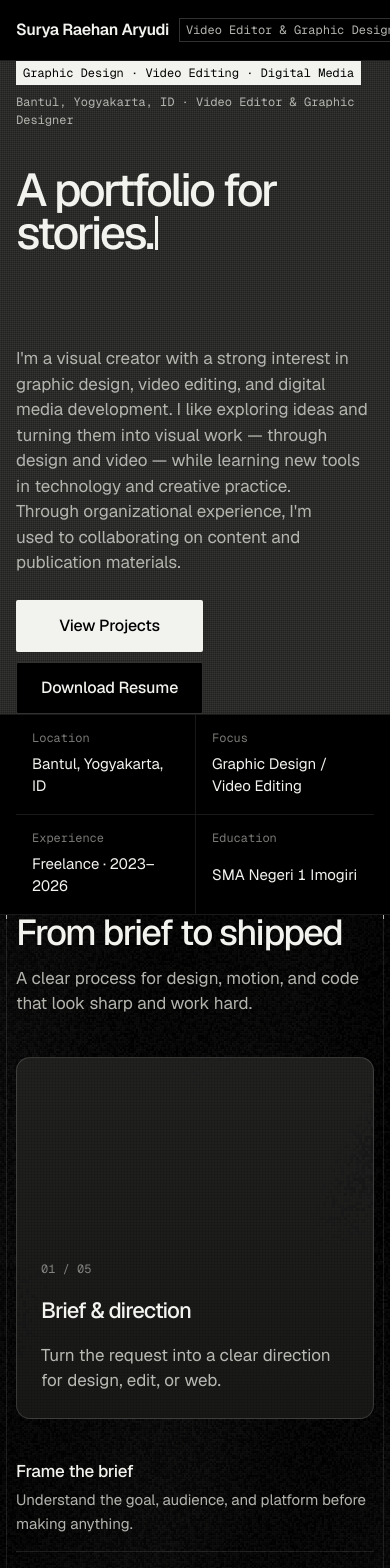
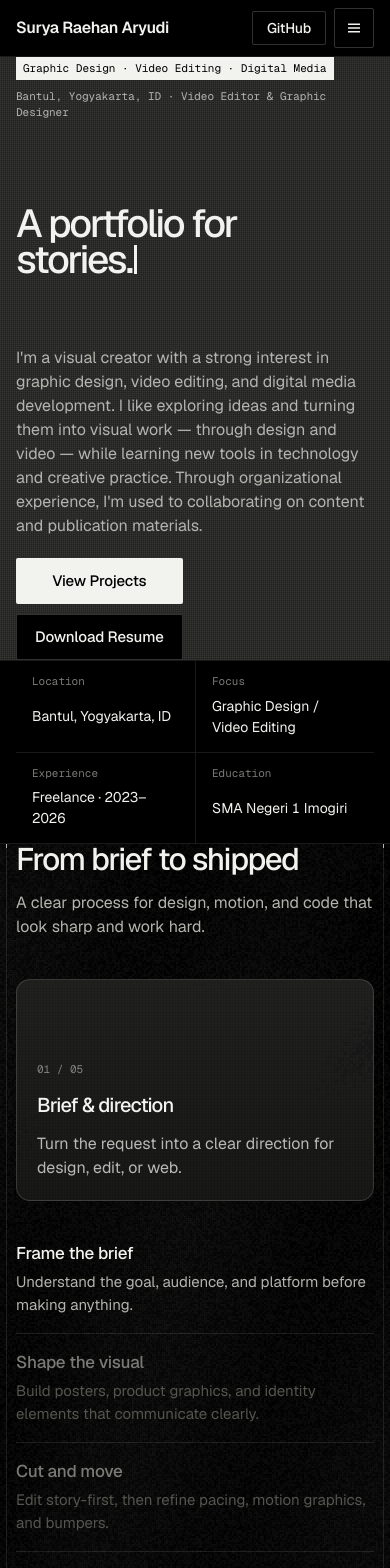
Before and after one commit to SuryaRaehan/PORTOFOLIO, a React (Vite) app: page / in a window 390 px wide. Shown: the top 1568 px of the page. Built offline with nearby package versions, Linux system fonts and the light colour scheme.

Commit message:
Refine responsive layout for tablet and mobile

```diff
--- a/src/components/Process.tsx
+++ b/src/components/Process.tsx
@@ -19,16 +19,7 @@ export default function Process() {
       </div>
       <div className="wrap how-static">
         <div className="plate reveal">
-          <div
-            style={{
-              padding: "clamp(24px,3vw,40px)",
-              minHeight: 360,
-              display: "grid",
-              alignContent: "end",
-              gap: 16,
-              position: "relative",
-            }}
-          >
+          <div className="plate-in">
             <p className="mono dim">0{active + 1} / 05</p>
             <h3
               style={{
--- a/src/components/Projects.tsx
+++ b/src/components/Projects.tsx
@@ -19,28 +19,10 @@ export default function Projects() {
             <span>focus · {featured.category}</span>
             <span className="dim">deliverable: {featured.outcome.replace(/^Deliverable: /, "")}</span>
           </div>
-          <div className="reveal" style={{ minHeight: 380 }}>
-            <div
-              style={{
-                padding: "clamp(24px,4vw,56px)",
-                minHeight: 380,
-                display: "grid",
-                alignContent: "end",
-                gap: 14,
-                position: "relative",
-                zIndex: 1,
-              }}
-            >
+          <div className="reveal reveal--feature">
+            <div className="feature-in">
               <p className="mono dim">{featured.category}</p>
-              <h3
-                style={{
-                  fontSize: "clamp(40px,1rem+4vw,84px)",
-                  letterSpacing: "-.05em",
-                  lineHeight: 0.95,
-                }}
-              >
-                {featured.title}
-              </h3>
+              <h3 className="feature-title">{featured.title}</h3>
               <p className="lead" style={{ maxWidth: "30em" }}>
                 {featured.body}
               </p>
--- a/src/components/Showcase.tsx
+++ b/src/components/Showcase.tsx
@@ -24,14 +24,7 @@ export default function Showcase() {
                 background: "radial-gradient(circle at 50% 30%, #1a1a1a, #050505 70%)",
               }}
             >
-              <div
-                style={{
-                  textAlign: "center",
-                  padding: 24,
-                  display: "grid",
-                  gap: 12,
-                }}
-              >
+              <div className="film-placeholder">
                 <p className="mono dim">SHOWREEL PLACEHOLDER</p>
                 <p className="lead">
                   Drop a demo video at <code>public/media/showreel.mp4</code>
--- a/styles/layout.css
+++ b/styles/layout.css
@@ -81,6 +81,9 @@
 .reveal img, .reveal svg { width: 100%; height: auto; transition: transform .9s var(--ease-out); }
 .card--media:hover .reveal img, .card--media:hover .reveal svg { transform: scale(1.015); }
 .reveal-canvas { pointer-events: none; width: 100%; height: 100%; display: block; position: absolute; inset: 0; opacity: .55; mix-blend-mode: screen; }
+.reveal--feature { min-height: 380px; }
+.feature-in { padding: clamp(24px,4vw,56px); min-height: 380px; display: grid; align-content: end; gap: 14px; position: relative; z-index: 1; }
+.feature-title { font-size: clamp(40px,1rem + 4vw,84px); letter-spacing: -.05em; line-height: .95; }
 
 .agents { border-top: 1px solid var(--line); }
 .agents li { border-bottom: 1px solid var(--line); justify-content: space-between; align-items: center; gap: 24px; min-height: clamp(84px,9vw,120px); display: flex; position: relative; }
@@ -105,11 +108,13 @@
 .film-play { background: var(--ink); height: 56px; color: var(--ink-on-light); transition: transform .3s var(--ease-out), box-shadow .3s var(--ease-out); border-radius: 2px; align-items: center; gap: 12px; padding: 0 24px 0 20px; font-size: 15px; font-weight: 500; display: inline-flex; position: absolute; top: 50%; left: 50%; transform: translate(-50%,-50%); z-index: 2; }
 .film-poster:hover .film-play { transform: translate(-50%,calc(-50% - 2px)); box-shadow: 0 0 0 6px #f2f2ee24; }
 .film-video { background: #000; }
+.film-placeholder { text-align: center; padding: 24px; display: grid; gap: 12px; }
 
 .how { padding-bottom: var(--section); border-bottom: 1px solid var(--line); position: relative; }
 .how-head { padding-top: var(--section); }
 .how-static { grid-template-columns: minmax(0,1.9fr) minmax(0,1fr); align-items: start; gap: 24px clamp(32px,4vw,56px); display: grid; }
 .how-static .plate { border: 1px solid var(--line-strong); border-radius: 14px; overflow: hidden; min-height: 360px; background: linear-gradient(180deg,#111,#080808); position: relative; }
+.plate-in { padding: clamp(24px,3vw,40px); min-height: 360px; display: grid; align-content: end; gap: 16px; position: relative; }
 .how-chapters li { border-top: 1px solid var(--line); }
 .how-chapters li:first-child { border-top: 0; padding-top: 0; }
 .chapter-btn { width: 100%; text-align: left; background: transparent; color: inherit; padding: 16px 0; gap: 4px; display: grid; cursor: pointer; }
@@ -158,15 +163,58 @@
   .hero-row { grid-template-columns: 1fr; } .hero-actions { justify-content: flex-start; }
   .cards--4, .strip { grid-template-columns: repeat(2,minmax(0,1fr)); }
   .strip > div:nth-child(3) { border-left: 0; } .strip > div:nth-child(n+3) { border-top: 1px solid var(--line); }
+  .agents li { min-height: clamp(64px,8vw,88px); gap: 16px; }
+  .agent-name { font-size: clamp(24px,3.5vw,40px); gap: 12px; }
+  .agent-cmd { font-size: 12px; }
+  .how-static .plate, .plate-in { min-height: 260px; }
+  .plate-in { padding: 24px; gap: 12px; }
+  .reveal--feature, .feature-in { min-height: 280px; }
+  .feature-in { padding: 32px; gap: 12px; }
+  .feature-title { font-size: clamp(32px,5vw,56px); }
+  .footer-mark { padding-top: clamp(40px,5vw,64px); }
+  .footer-mark .wrap { padding-bottom: clamp(40px,5vw,64px); }
+  .wordmark { font-size: clamp(40px,8vw,88px); line-height: .95; letter-spacing: -.05em; }
 }
 @media (max-width:900px) { .header-nav, .header-github { display: none; } .menu-button { display: grid; } .cards--3 { grid-template-columns: 1fr; } }
 @media (max-width:720px) {
-  .hero { min-height: calc(100svh - 61px); } .hero-title { margin-top: 40px; }
+  .header-row { min-height: 56px; gap: 12px; }
+  .brand-v { display: none; }
+  .menu-sheet a { min-height: 48px; font-size: 18px; }
+  .hero { min-height: calc(100svh - 57px); }
+  .hero-in { padding-top: 32px; padding-bottom: 32px; }
+  .hero-title { margin-top: 28px; }
+  .hero-row { margin-top: 24px; gap: 20px; }
   .hero-word { white-space: normal; height: auto; min-height: 2.04em; overflow: visible; }
-  .hero-actions { width: 100%; display: grid; } .hero-actions .btn { width: 100%; }
-  .strip > div { padding: 14px 16px 16px; }
-  .agents li { flex-direction: column; justify-content: center; align-items: flex-start; gap: 10px; padding-block: 20px; }
+  .hero-actions { width: 100%; display: grid; }
+  .hero-actions .btn { width: 100%; }
+  .hero-actions .btn-lg { min-height: 46px; padding-inline: 18px; font-size: 15px; }
+  .strip > div { padding: 12px 16px 14px; }
+  .strip dd { font-size: 14px; }
+  .card { padding: 20px; }
+  .card-tag { margin-bottom: 12px; }
+  .card--os { gap: 18px; }
+  .card--os h3 { font-size: clamp(30px,8vw,44px); }
+  .spec div { grid-template-columns: 72px minmax(0,1fr); gap: 12px; }
+  .agents li { flex-direction: column; justify-content: center; align-items: flex-start; gap: 8px; min-height: 64px; padding-block: 14px; }
+  .agent-name { font-size: clamp(24px,7vw,32px); }
   .cards--2, .cards--4 { grid-template-columns: 1fr; } .card--os .btn { justify-self: stretch; }
-  .card-tag { margin-bottom: 12px; } .card-bar .dim, .film-meta--tr, .film-meta--br { display: none; }
-  .footer-cols { grid-template-columns: repeat(2,minmax(0,1fr)); } .faq details p { padding-right: 0; }
+  .card-bar .dim, .film-meta--tr, .film-meta--br { display: none; }
+  .film-meta--tl { top: 10px; left: 10px; } .film-meta--bl { bottom: 10px; left: 10px; }
+  .film-play { height: 48px; padding: 0 18px; font-size: 14px; }
+  .film-placeholder { padding: 16px; gap: 8px; }
+  .how-static .plate, .plate-in { min-height: 220px; }
+  .plate-in { padding: 20px; }
+  .reveal--feature, .feature-in { min-height: 240px; }
+  .feature-in { padding: 24px; }
+  .feature-title { font-size: clamp(28px,8vw,40px); }
+  .faq summary { min-height: 56px; font-size: 17px; }
+  .faq details p { padding-right: 0; }
+  .footer-top { padding-block: 40px; }
+  .footer-cols { grid-template-columns: repeat(2,minmax(0,1fr)); }
+  .footer-mark { padding-top: 40px; }
+  .footer-mark .wrap { padding-bottom: 44px; }
+  .wordmark { font-size: clamp(32px,9vw,48px); }
 }
+@media (max-width:480px) {
+  .header-actions .btn-ink { display: none; }
+}
--- a/styles/tokens.css
+++ b/styles/tokens.css
@@ -34,3 +34,25 @@
   --ease-weight: cubic-bezier(.7, 0, .2, 1);
   --t-feedback: .16s;
 }
+
+@media (max-width:1080px) {
+  :root {
+    --t-h1: clamp(44px, 6vw, 68px);
+    --t-h2: clamp(32px, 4vw, 48px);
+    --t-h3: clamp(20px, 2.6vw, 26px);
+    --section: clamp(56px, 6vw, 80px);
+    --gutter: clamp(16px, 2.4vw, 32px);
+  }
+}
+
+@media (max-width:720px) {
+  :root {
+    --t-h1: clamp(38px, 10vw, 52px);
+    --t-h2: clamp(30px, 8vw, 40px);
+    --t-h3: 20px;
+    --t-lead: 16px;
+    --t-mono: 11px;
+    --section: clamp(44px, 10vw, 64px);
+    --gutter: 16px;
+  }
+}
```
